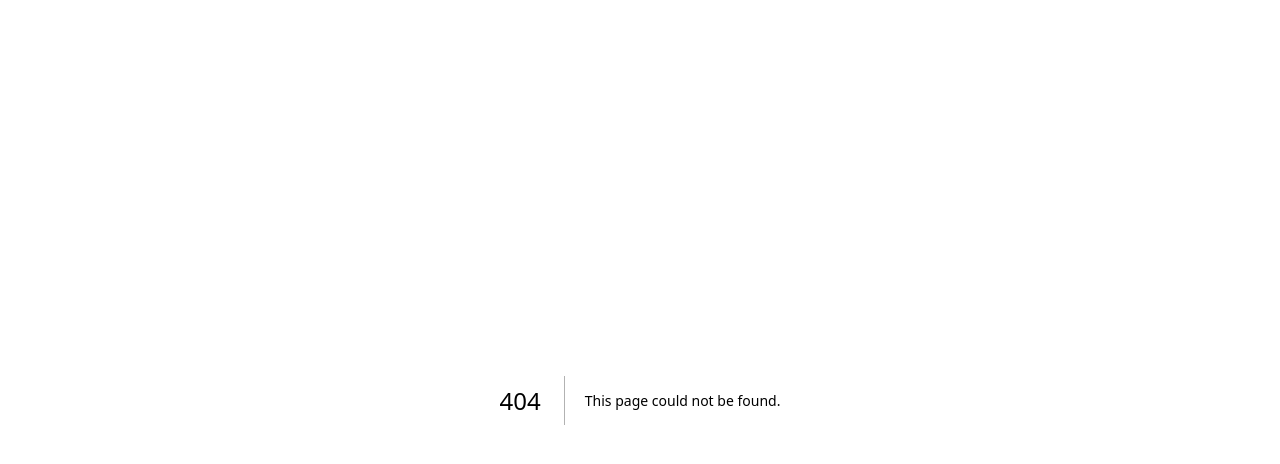
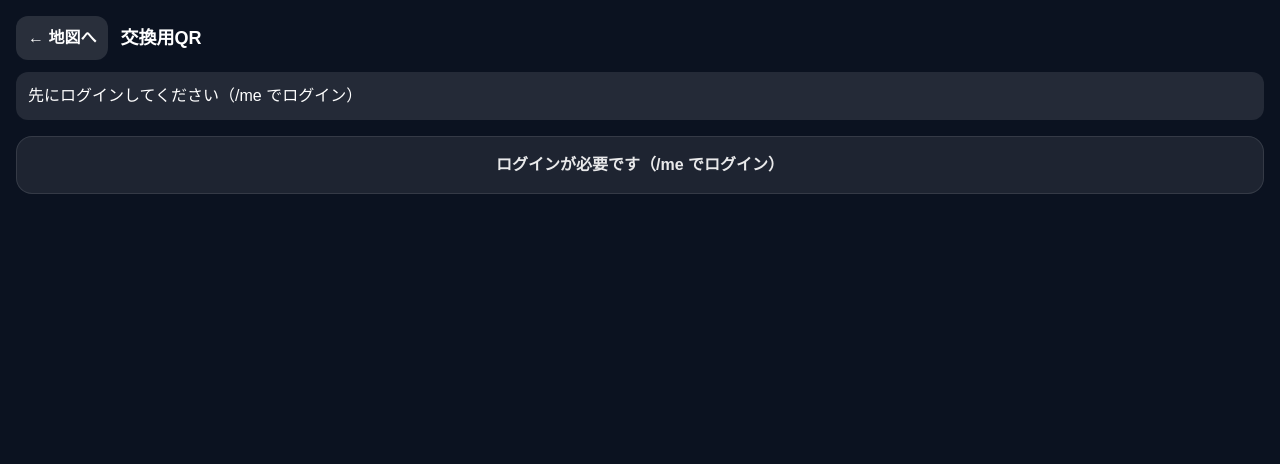
Before and after one commit to yomoyomo9411-wq/meshi, a Next.js app: page /exchange in a window 1280 px wide. Before the commit this address had no page. Shown: the top 464 px of the page. Built offline with nearby package versions, Linux system fonts and the light colour scheme; no server answers.

Commit message:
QRコードが作成されるようになりました。
URLの最後を/exchangeに変更すると、QRコードをを出力します
ログインを求めてくると思いますが、一度ログインしてから再度/exchangeに変更すると出てくると思います

```diff
--- /dev/null
+++ b/app/exchange/page.tsx
@@ -0,0 +1,230 @@
+"use client";
+
+import { useEffect, useMemo, useState } from "react";
+import { useRouter } from "next/navigation";
+import { onAuthStateChanged, User } from "firebase/auth";
+import QRCode from "qrcode";
+
+import { auth } from "../lib/firebase";
+import { fetchProfile, type ProfileDoc } from "../lib/profileClient";
+
+export default function ExchangePage() {
+  const router = useRouter();
+  const [user, setUser] = useState<User | null>(null);
+
+  const [profile, setProfile] = useState<ProfileDoc | null>(null);
+  const [qrDataUrl, setQrDataUrl] = useState<string>("");
+  const [payloadText, setPayloadText] = useState<string>("");
+  const [status, setStatus] = useState<string>("");
+
+  // ログイン監視 → 自分のプロフィール取得 → QR生成
+  useEffect(() => {
+    const unsub = onAuthStateChanged(auth, async (u) => {
+      setUser(u);
+
+      if (!u) {
+        setProfile(null);
+        setQrDataUrl("");
+        setPayloadText("");
+        setStatus("先にログインしてください（/me でログイン）");
+        return;
+      }
+
+      setStatus("プロフィールを読み込み中…");
+      try {
+        const p = await fetchProfile(u.uid);
+        setProfile(p);
+
+        // ✅ QRに埋め込む内容（短くて安定）
+        // 例: meshi://profile?uid=xxxx
+        const payload = `meshi://profile?uid=${encodeURIComponent(u.uid)}`;
+
+        setPayloadText(payload);
+
+        const url = await QRCode.toDataURL(payload, {
+          margin: 1,
+          scale: 10,
+          errorCorrectionLevel: "M", // 安定度のバランス
+        });
+        setQrDataUrl(url);
+
+        setStatus("");
+      } catch (e) {
+        console.error(e);
+        setStatus("QR生成に失敗しました。Firestore設定を確認してください。");
+      }
+    });
+
+    return () => unsub();
+  }, []);
+
+  const canShow = useMemo(() => !!user && !!qrDataUrl, [user, qrDataUrl]);
+
+  return (
+    <div
+      style={{
+        minHeight: "100vh",
+        padding: 16,
+        background: "#0b1220",
+        color: "white",
+      }}
+    >
+      {/* ヘッダー */}
+      <div style={{ display: "flex", alignItems: "center", gap: 12 }}>
+        <button
+          onClick={() => router.push("/")}
+          style={{
+            padding: "10px 12px",
+            borderRadius: 12,
+            border: "none",
+            background: "rgba(255,255,255,0.12)",
+            color: "white",
+            fontWeight: 700,
+          }}
+        >
+          ← 地図へ
+        </button>
+        <div style={{ fontSize: 18, fontWeight: 800 }}>交換用QR</div>
+      </div>
+
+      {/* ステータス */}
+      {status && (
+        <div
+          style={{
+            marginTop: 12,
+            padding: 12,
+            borderRadius: 12,
+            background: "rgba(255,255,255,0.10)",
+          }}
+        >
+          {status}
+        </div>
+      )}
+
+      {/* 本体 */}
+      <div
+        style={{
+          marginTop: 16,
+          padding: 16,
+          borderRadius: 16,
+          background: "rgba(255,255,255,0.08)",
+          border: "1px solid rgba(255,255,255,0.10)",
+          display: "grid",
+          gap: 12,
+          justifyItems: "center",
+        }}
+      >
+        {!user ? (
+          <div style={{ fontWeight: 800, opacity: 0.9 }}>
+            ログインが必要です（/me でログイン）
+          </div>
+        ) : !canShow ? (
+          <div style={{ fontWeight: 800, opacity: 0.9 }}>QR生成中…</div>
+        ) : (
+          <>
+            <div style={{ fontWeight: 900, fontSize: 16 }}>
+              このQRを相手に読み取ってもらってください
+            </div>
+
+            {/* QR画像 */}
+            {/* eslint-disable-next-line @next/next/no-img-element */}
+            <img
+              src={qrDataUrl}
+              alt="exchange-qr"
+              style={{
+                width: 280,
+                height: 280,
+                borderRadius: 16,
+                background: "white",
+              }}
+            />
+
+            {/* 自分のプロフィール表示（確認用） */}
+            <div
+              style={{
+                width: "100%",
+                padding: 12,
+                borderRadius: 14,
+                background: "rgba(255,255,255,0.10)",
+                border: "1px solid rgba(255,255,255,0.12)",
+              }}
+            >
+              <div style={{ fontWeight: 900, marginBottom: 6 }}>
+                QRに紐づくプロフィール（確認用）
+              </div>
+
+              <div style={{ display: "flex", gap: 10, alignItems: "center" }}>
+                <div
+                  style={{
+                    width: 54,
+                    height: 54,
+                    borderRadius: 14,
+                    overflow: "hidden",
+                    background: "rgba(255,255,255,0.10)",
+                    border: "1px solid rgba(255,255,255,0.12)",
+                    display: "grid",
+                    placeItems: "center",
+                    flexShrink: 0,
+                  }}
+                >
+                  {profile?.photoURL ? (
+                    // eslint-disable-next-line @next/next/no-img-element
+                    <img
+                      src={profile.photoURL}
+                      alt="me"
+                      style={{ width: "100%", height: "100%", objectFit: "cover" }}
+                    />
+                  ) : (
+                    <div style={{ fontWeight: 800, opacity: 0.8 }}>No</div>
+                  )}
+                </div>
+
+                <div style={{ minWidth: 0 }}>
+                  <div style={{ fontWeight: 900 }}>
+                    {profile?.name || "（名前未設定）"}
+                  </div>
+                  <div style={{ fontSize: 12, opacity: 0.75 }}>
+                    {profile?.affiliation || "（所属未設定）"}
+                  </div>
+                </div>
+              </div>
+
+              <div style={{ marginTop: 10, fontSize: 12, opacity: 0.8 }}>
+                <div style={{ fontWeight: 800, marginBottom: 4 }}>
+                  QRの中身（デバッグ用）
+                </div>
+                <code
+                  style={{
+                    display: "block",
+                    whiteSpace: "pre-wrap",
+                    wordBreak: "break-all",
+                    background: "rgba(0,0,0,0.35)",
+                    padding: 10,
+                    borderRadius: 12,
+                  }}
+                >
+                  {payloadText}
+                </code>
+              </div>
+            </div>
+
+            <button
+              onClick={() => router.push("/me")}
+              style={{
+                width: "100%",
+                padding: "12px 12px",
+                borderRadius: 14,
+                border: "none",
+                background: "rgba(255,255,255,0.12)",
+                color: "white",
+                fontWeight: 900,
+              }}
+            >
+              プロフィールを編集する（/me）
+            </button>
+          </>
+        )}
+      </div>
+    </div>
+  );
+}
--- a/package.json
+++ b/package.json
@@ -12,6 +12,7 @@
     "firebase": "^12.10.0",
     "leaflet": "^1.9.4",
     "next": "16.1.6",
+    "qrcode": "^1.5.4",
     "react": "19.2.3",
     "react-dom": "19.2.3",
     "react-leaflet": "^5.0.0"
@@ -20,6 +21,7 @@
     "@tailwindcss/postcss": "^4",
     "@types/leaflet": "^1.9.21",
     "@types/node": "^20",
+    "@types/qrcode": "^1.5.6",
     "@types/react": "^19",
     "@types/react-dom": "^19",
     "eslint": "^9",
```
Also changed, not shown: 1 other file (tests, documents, lock files or other folders).
